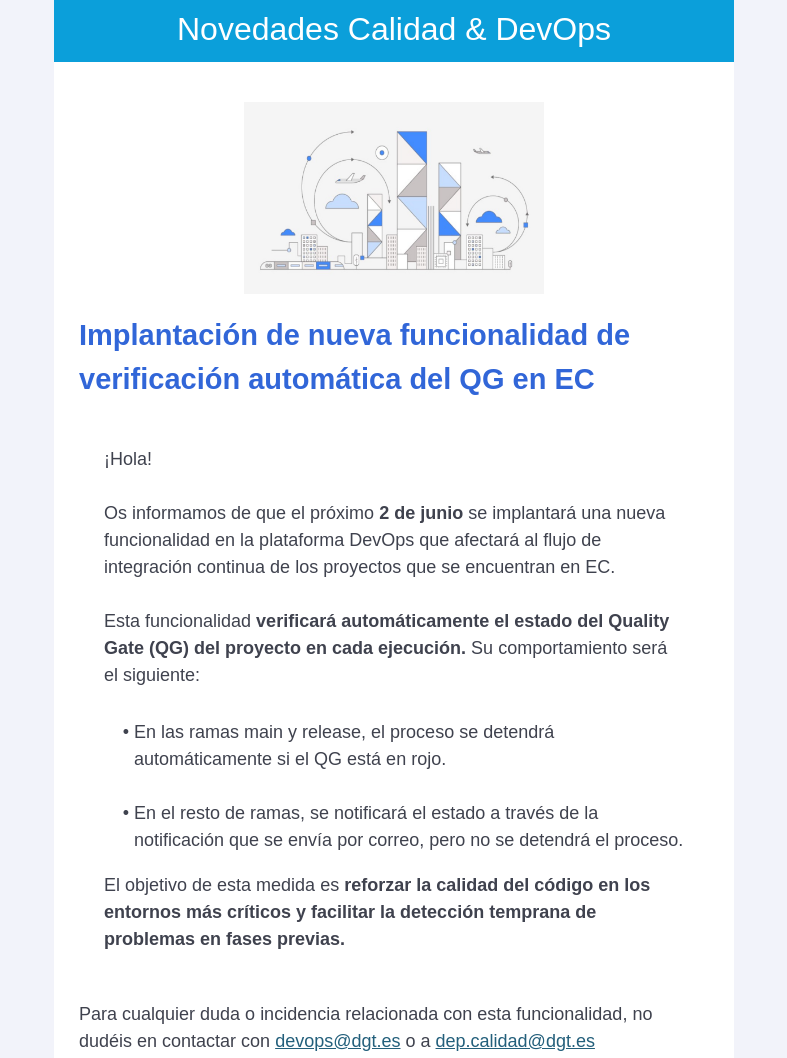
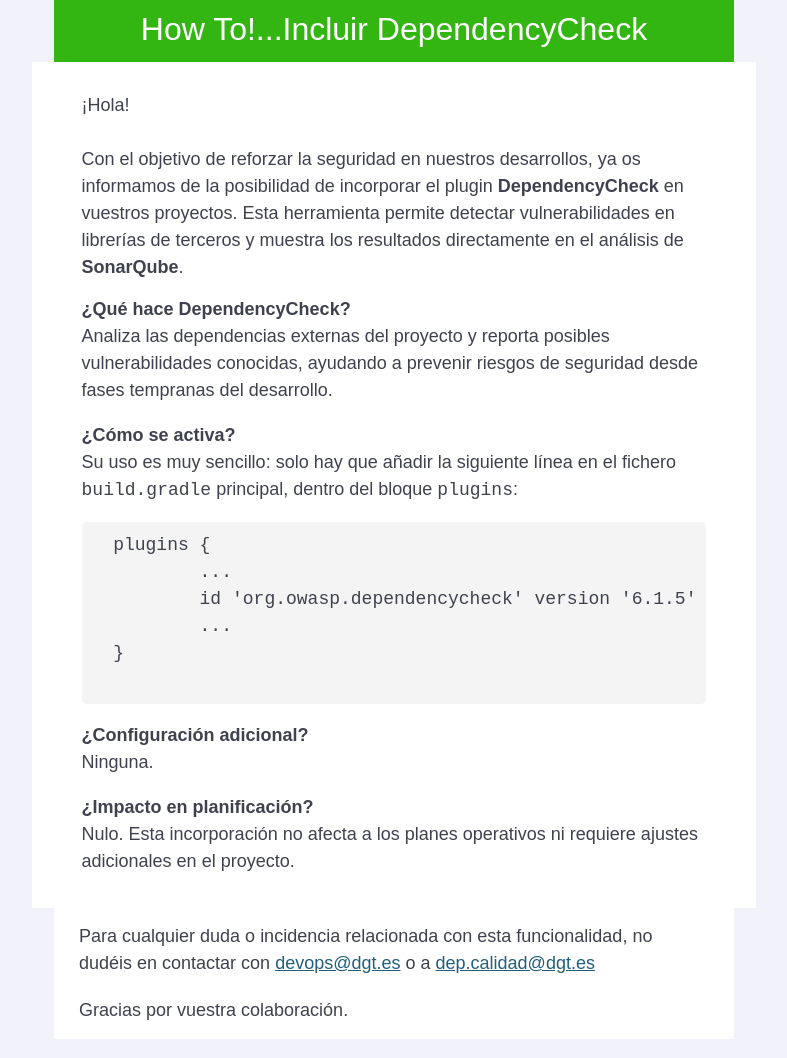
Before and after one commit to newsdevops/devops, a plain HTML site: page nueva-funcionalidad/index.html in a window 1280 px wide. Shown: the top 1058 px of the page, without its empty margins (246-1033 px from the left). Drawn offline with Linux system fonts and the light colour scheme.

Commit message:
Add files via upload

```diff
--- a/nueva-funcionalidad/index.html
+++ b/nueva-funcionalidad/index.html
@@ -2,7 +2,7 @@
 <html xmlns:v="urn:schemas-microsoft-com:vml" xmlns:o="urn:schemas-microsoft-com:office:office" lang="es">
 
 <head>
-	<title>Novedades Calidad & DevOps</title>
+	<title>How To!...Incluir DependencyCheck</title>
 	<link rel="icon" href="https://raw.githubusercontent.com/newsdevops/devops/refs/heads/main/favicon-devops.ico" type="image/x-icon">
 	<meta http-equiv="Content-Type" content="text/html; charset=utf-8">
 	<meta name="viewport" content="width=device-width, initial-scale=1.0"><!--[if mso]><xml><o:OfficeDocumentSettings><o:PixelsPerInch>96</o:PixelsPerInch><o:AllowPNG/></o:OfficeDocumentSettings></xml><![endif]-->
@@ -164,7 +164,7 @@
 						<tbody>
 							<tr>
 								<td>
-									<table class="row-content stack" align="center" border="0" cellpadding="0" cellspacing="0" style="background-size: auto; background-color: #0b9fda; background-position: top center; background-repeat: no-repeat; border-radius: 0; color: #000000; width: 680px; margin: 0 auto;" width="680">
+									<table class="row-content stack" align="center" border="0" cellpadding="0" cellspacing="0" style="background-size: auto; background-color: #33b612; background-position: top center; background-repeat: no-repeat; border-radius: 0; color: #000000; width: 680px; margin: 0 auto;" width="680">
 										<tbody>
 											<tr>
 												<td class="column column-1" width="100%" style=" font-weight: 400; text-align: left; padding-bottom: 5px; padding-top: 5px; vertical-align: top; border-top: 0px; border-right: 0px; border-bottom: 0px; border-left: 0px;">
@@ -174,7 +174,7 @@
 															<td class="pad" style="vertical-align: middle; color: #000000; font-family: inherit; font-size: 14px; font-weight: 400; text-align: center;">
 																<table class="icons-outer" cellpadding="0" cellspacing="0" style=" display: inline-table;">
 																	<tr>
-																		<h1 style="margin: 0; color: #ffffff; direction: ltr; font-family: Arial, Helvetica, sans-serif; font-size: 32px; font-weight: 500; letter-spacing: normal; line-height: 150%; text-align: center; margin-top: 0; margin-bottom: 0;"><span class="tinyMce-placeholder" style="word-break: break-word;">Novedades Calidad & DevOps </span></h1>
+																		<h1 style="margin: 0; color: #ffffff; direction: ltr; font-family: Arial, Helvetica, sans-serif; font-size: 32px; font-weight: 500; letter-spacing: normal; line-height: 150%; text-align: center; margin-top: 0; margin-bottom: 0;"><span class="tinyMce-placeholder" style="word-break: break-word;">How To!...Incluir DependencyCheck </span></h1>
 																	</tr>
 																</table>
 															</td>
@@ -188,91 +188,58 @@
 							</tr>
 						</tbody>
 					</table>
-					<table class="row row-3" width="100%" border="0" cellpadding="0" cellspacing="0" style="margin: auto;">
-						<tbody>
-							<tr>
-								<td>
-									<table class="row-content stack" align="center" border="0" cellpadding="0" cellspacing="0" style=" background-color: #ffffff; border-radius: 0; color: #000000; width: 680px; margin: 0 auto;" width="680">
-										<tbody>
-											<tr>
-												<td class="column column-1" width="100%" style=" font-weight: 400; text-align: left; padding-bottom: 5px; padding-top: 5px; vertical-align: top; border-top: 0px; border-right: 0px; border-bottom: 0px; border-left: 0px;">
-													<!--ESPACIO VACIO-->
-													<div class="spacer_block block-1" style="height:35px;line-height:35px;font-size:1px;">&#8202;</div>
-													<table class="image_block block-2" width="100%" border="0" cellpadding="0" cellspacing="0">
-														<tr>
-															<td class="pad" style="width:100%;padding-right:0px;padding-left:0px;">
-																<div class="alignment" align="center" style="line-height:10px;">
-																	<div class="fullWidth" style="max-width: 510px;"><img src="https://github.com/newsdevops/devops/blob/main/dev&ops.jpg?raw=true" style="display: block; height: auto; border: 0; width: 300px;" width="300" alt="DevOps" title="DeveOps"></div>
-																</div>
-															</td>
-														</tr>
-													</table>
-													<!--ESPACIO VACIO-->
-												</td>
-											</tr>
-										</tbody>
-									</table>
-								</td>
-							</tr>
-						</tbody>
-					</table>
+
 					<!--CABECERA MENSAJE PRINCIPAL / TITULAR-->
 					<!--CABECERA MENSAJE PRINCIPAL / CONTENIDO-->
-					<!--TITULAR RESUMEN-->
-					<table class="row row-8" width="100%" border="0" cellpadding="0" cellspacing="0" style="margin: 0 auto;">
-						<tbody>
-							<tr>
-								<td>
-									<table class="row-content stack" align="center" border="0" cellpadding="0" cellspacing="0"  style=" background-color: #ffffff; border-radius: 0; color: #000000; width: 680px; margin: 0 auto;" width="680">
-										<tbody>
-											<tr>
-												<td class="column column-1" width="100%" style=" font-weight: 400; text-align: left; padding-bottom: 5px; padding-top: 5px; vertical-align: top; border-top: 0px; border-right: 0px; border-bottom: 0px; border-left: 0px;">
-													<table class="heading_block block-2" width="100%" border="0" cellpadding="0" cellspacing="0">
-														<tr>
-															<td class="pad" style="padding-bottom:10px;padding-left:25px;padding-right:25px;padding-top:10px;text-align:center;width:100%;">
-																<h1 style="margin: 0; color: #3166d8; direction: ltr; font-family: Arial, Helvetica, sans-serif; font-size: 29px; font-weight: 700; letter-spacing: normal; line-height: 150%; text-align: left; margin-top: 0; margin-bottom: 0;"><span class="tinyMce-placeholder" style="word-break: break-word;">Implantación de nueva funcionalidad de verificación automática del QG en EC</span></h1>
-															</td>
-														</tr>
-													</table>
-													<!--TITULAR RESUMEN / TEXTO-->
 
-												</td>
-											</tr>
-										</tbody>
-									</table>
-								</td>
-							</tr>
-						</tbody>
-					</table>
 					<!--ACTUALIZACION #1-->
+
 <table class="row row-9" width="100%" border="0" cellpadding="0" cellspacing="0" style="margin: 0 auto;">
 	<tbody>
 	  <tr>
 		<td>
-									<table class="row-content stack" align="center" border="0" cellpadding="0" cellspacing="0" style=" background-color: #ffffff; border-radius: 0; color: #000000; width: 680px; margin: 0 auto;" width="680">
+		  <table class="row-content stack" align="center" border="0" cellpadding="0" cellspacing="0" style="background-color: #ffffff; border-radius: 0; color: #000000; width: 680px; margin: 0 auto;" width="680">
 			<tbody>
 			  <tr>
+				<td class="column column-2" width="75%" style="font-weight: 400; text-align: left; padding-bottom: 5px; padding-top: 5px; vertical-align: middle;">
+				  <table class="paragraph_block block-2" width="100%" border="0" cellpadding="0" cellspacing="0" style="word-break: break-word;">
+					<tr>
+					  <td class="pad" style="padding-bottom:10px;padding-left:50px;padding-right:50px;padding-top:10px;">
+						<div style="color:#3f424e;direction:ltr;font-family:Arial, Helvetica, sans-serif;font-size:18px;font-weight:400;letter-spacing:0px;line-height:150%;text-align:left;">
+						  <p style="margin: 15px 0 0 0;">
+							¡Hola!<br><br>
+							Con el objetivo de reforzar la seguridad en nuestros desarrollos, ya os informamos de la posibilidad de incorporar el plugin <span style="font-weight: bold;">DependencyCheck</span> en vuestros proyectos. Esta herramienta permite detectar vulnerabilidades en librerías de terceros y muestra los resultados directamente en el análisis de <span style="font-weight: bold;">SonarQube</span>.
+						  </p>
 
-												<td class="column column-2" width="75%" style=" font-weight: 400; text-align: left; padding-bottom: 5px; padding-top: 5px; vertical-align: middle; border-top: 0px; border-right: 0px; border-bottom: 0px; border-left: 0px;">
+						  <p style="margin-top: 15px;">
+							<span style="font-weight: bold;">¿Qué hace DependencyCheck?</span><br>
+							Analiza las dependencias externas del proyecto y reporta posibles vulnerabilidades conocidas, ayudando a prevenir riesgos de seguridad desde fases tempranas del desarrollo.
+						  </p>
+
+						  <p style="margin-top: 15px;">
+							<span style="font-weight: bold;">¿Cómo se activa?</span><br>
+							Su uso es muy sencillo: solo hay que añadir la siguiente línea en el fichero <code>build.gradle</code> principal, dentro del bloque <code>plugins</code>:
+						  </p>
+
+						  <pre style="background-color:#f4f4f4;padding:10px;border-radius:5px;font-family:monospace;">
+  plugins {
+	  ...
+	  id 'org.owasp.dependencycheck' version '6.1.5'
+	  ...
+  }
+						  </pre>
+
+						  <p style="margin-top: 15px;">
+							<span style="font-weight: bold;">¿Configuración adicional?</span><br>
+							Ninguna.
+						  </p>
+
+						  <p style="margin-top: 15px;">
+							<span style="font-weight: bold;">¿Impacto en planificación?</span><br>
+							Nulo. Esta incorporación no afecta a los planes operativos ni requiere ajustes adicionales en el proyecto.
+						  </p>
 
 
-													<table class="paragraph_block block-2" width="100%" border="0" cellpadding="0" cellspacing="0" style=" word-break: break-word;">
-														<tr>
-															<td class="pad" style="padding-bottom:10px;padding-left:50px;padding-right:50px;padding-top:10px;">
-																<div style="color:#3f424e;direction:ltr;font-family:Arial, Helvetica, sans-serif;font-size:18px;font-weight:400;letter-spacing:0px;line-height:150%;text-align:left; ">
-
-																	<p style="margin: 15px 0 0 0;"> <!-- Se agrega margen superior para separación -->
-																		¡Hola!<br><br>
-																		Os informamos de que el próximo <span style="font-weight: bold;">2 de junio</span> se implantará una nueva funcionalidad en la plataforma DevOps que afectará al flujo de integración continua de los proyectos que se encuentran en EC.<br><br>
-																		Esta funcionalidad <span style="font-weight: bold;">verificará automáticamente el estado del Quality Gate (QG) del proyecto en cada ejecución.</span> Su comportamiento será el siguiente:</p>
-
-																		<ul style="margin-left: 20px; list-style-type: '• '; padding-left: 10px; margin-top: 3px;">
-																		  <li>En las ramas main y release, el proceso se detendrá automáticamente si el QG está en rojo.</li>
-																		  <li>En el resto de ramas, se notificará el estado a través de la notificación que se envía por correo, pero no se detendrá el proceso.</li>
-																		</ul>
-
-																		El objetivo de esta medida es <span style="font-weight: bold;">reforzar la calidad del código en los entornos más críticos y facilitar la detección temprana de problemas en fases previas.</span>
-																	</p>
 						</div>
 					  </td>
 					</tr>
@@ -285,6 +252,7 @@
 	  </tr>
 	</tbody>
   </table>
+
 					<!--FIN ACTUALIZACION #1-->
 
 
@@ -357,7 +325,7 @@
 													<tr>
 														<td class="pad" style="padding-bottom:10px;padding-left:25px;padding-right:25px;padding-top:10px;">
 															<div style="color:#9e9fa0;direction:ltr;font-family:Arial, Helvetica, sans-serif;font-size:16px;font-weight:400;letter-spacing:0px;line-height:150%;text-align:center;">
-																<p style="margin: 0;"><a href="https://newsdevops.github.io/devops/nueva-funcionalidad/" target="_blank" style="text-decoration: underline; color: #515252;" rel="noopener">Ver versión Online</a></p>
+																<p style="margin: 0;"><a href="https://newsdevops.github.io/devops/dependencycheck/" target="_blank" style="text-decoration: underline; color: #515252;" rel="noopener">Ver versión Online</a></p>
 															</div>
 														</td>
 													</tr>
```
Lines whose indentation alone changed are shown as unchanged.
